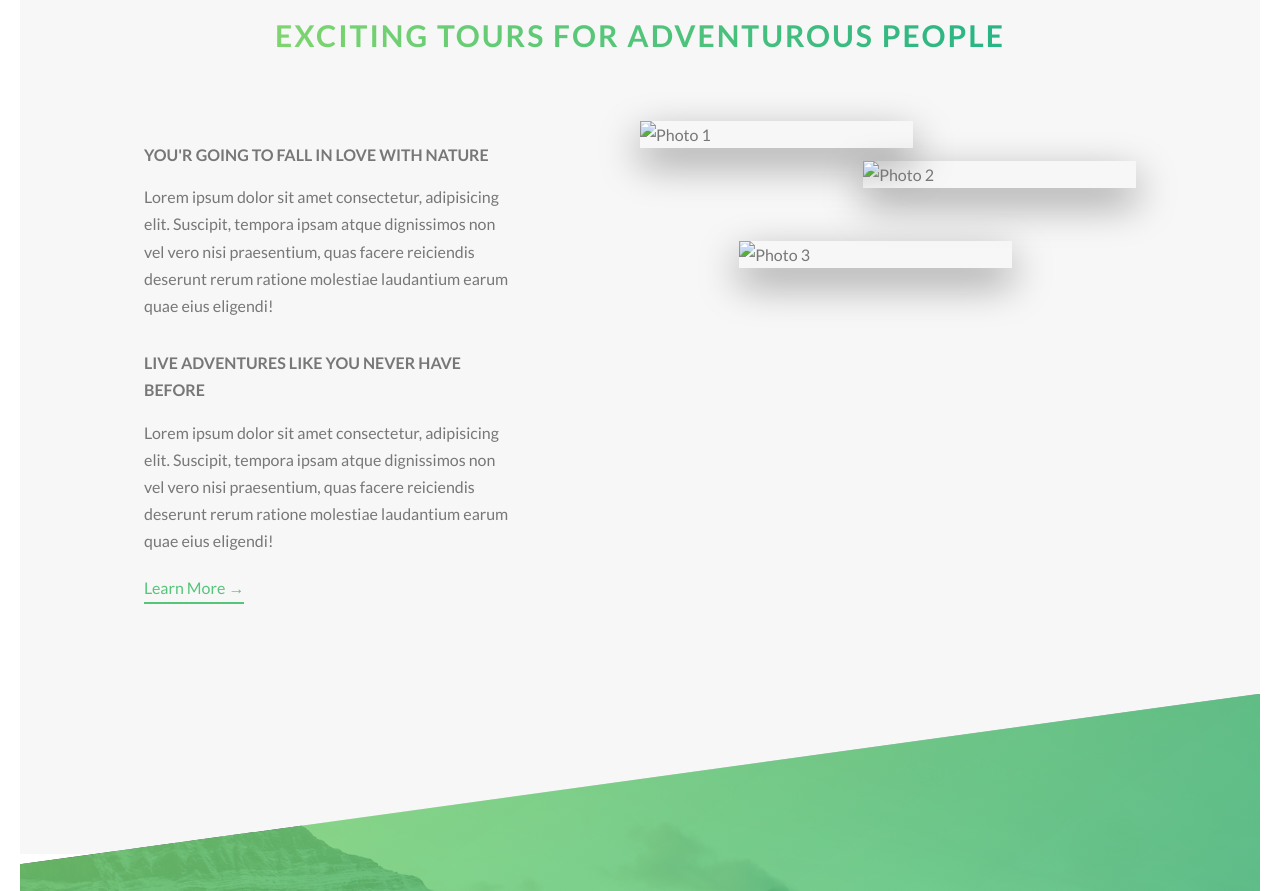
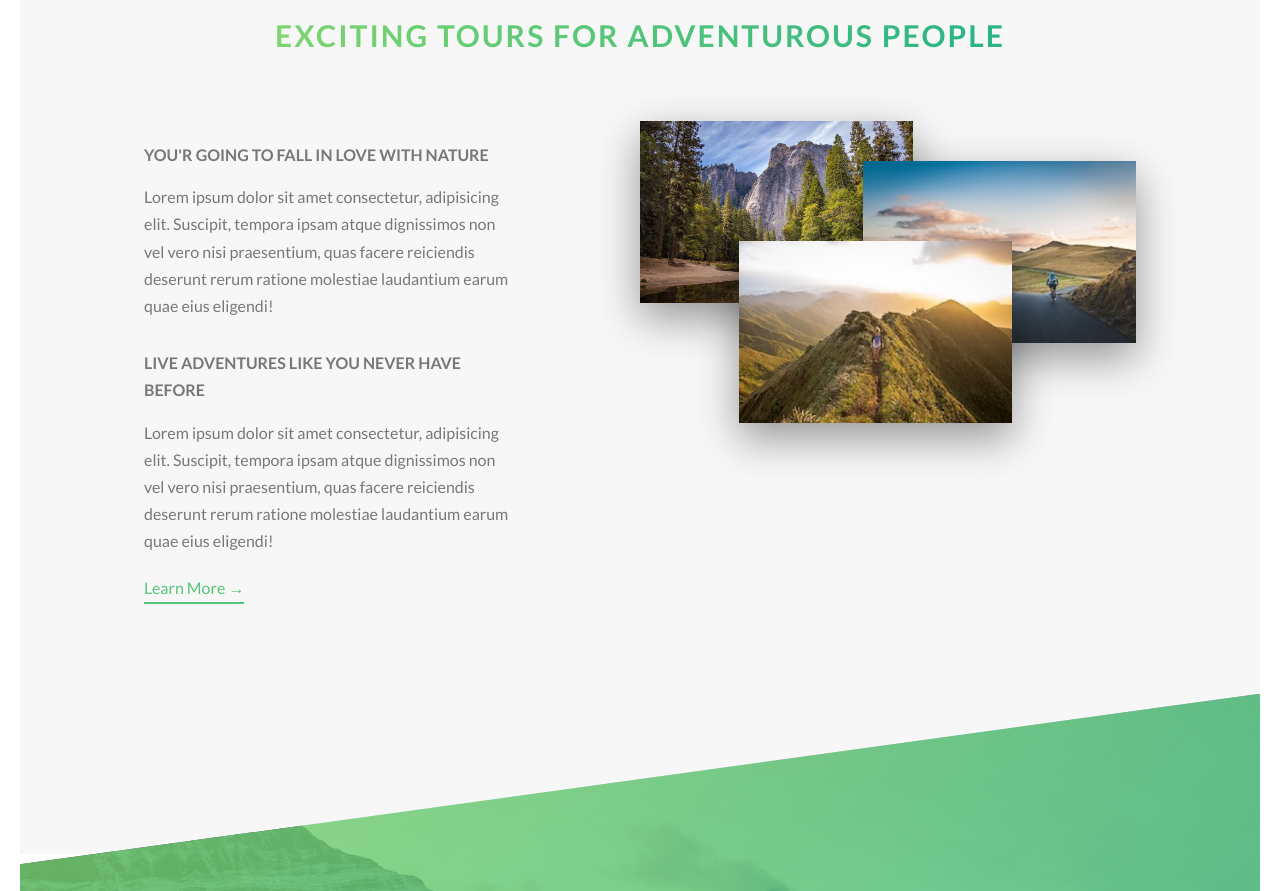
Before and after one commit to pri-yanshus/natours-CSS-SASS, a plain HTML site: page index.html in a window 1280 px wide. Shown: the part 820-1711 px from the top of the page. Drawn offline with Linux system fonts and the light colour scheme.

Commit message:
imagessss

```diff
--- a/index.html
+++ b/index.html
@@ -99,17 +99,17 @@
           <div class="section-image">
             <div class="composition">
               <img
-                src=".images/nat-1-large.jpg"
+                src="images/nat-1-large.jpg"
                 alt="Photo 1"
                 class="composition__photo composition__photo--p1"
               />
               <img
-                src=".images/nat-2-large.jpg"
+                src="images/nat-2-large.jpg"
                 alt="Photo 2"
                 class="composition__photo composition__photo--p2"
               />
               <img
-                src=".images/nat-3-large.jpg"
+                src="images/nat-3-large.jpg"
                 alt="Photo 3"
                 class="composition__photo composition__photo--p3"
               />
--- a/sass/header.scss
+++ b/sass/header.scss
@@ -1,7 +1,7 @@
 .header {
   height: 95vh;
   background-image: linear-gradient(to right bottom, #7ed56fd4, #28b485c7),
-    url(/images/hero.jpg);
+    url(../images/hero.jpg);
   background-size: cover;
   background-position: top;
   position: relative;
```
Also changed, not shown: sass/header.css, 1 other file.
